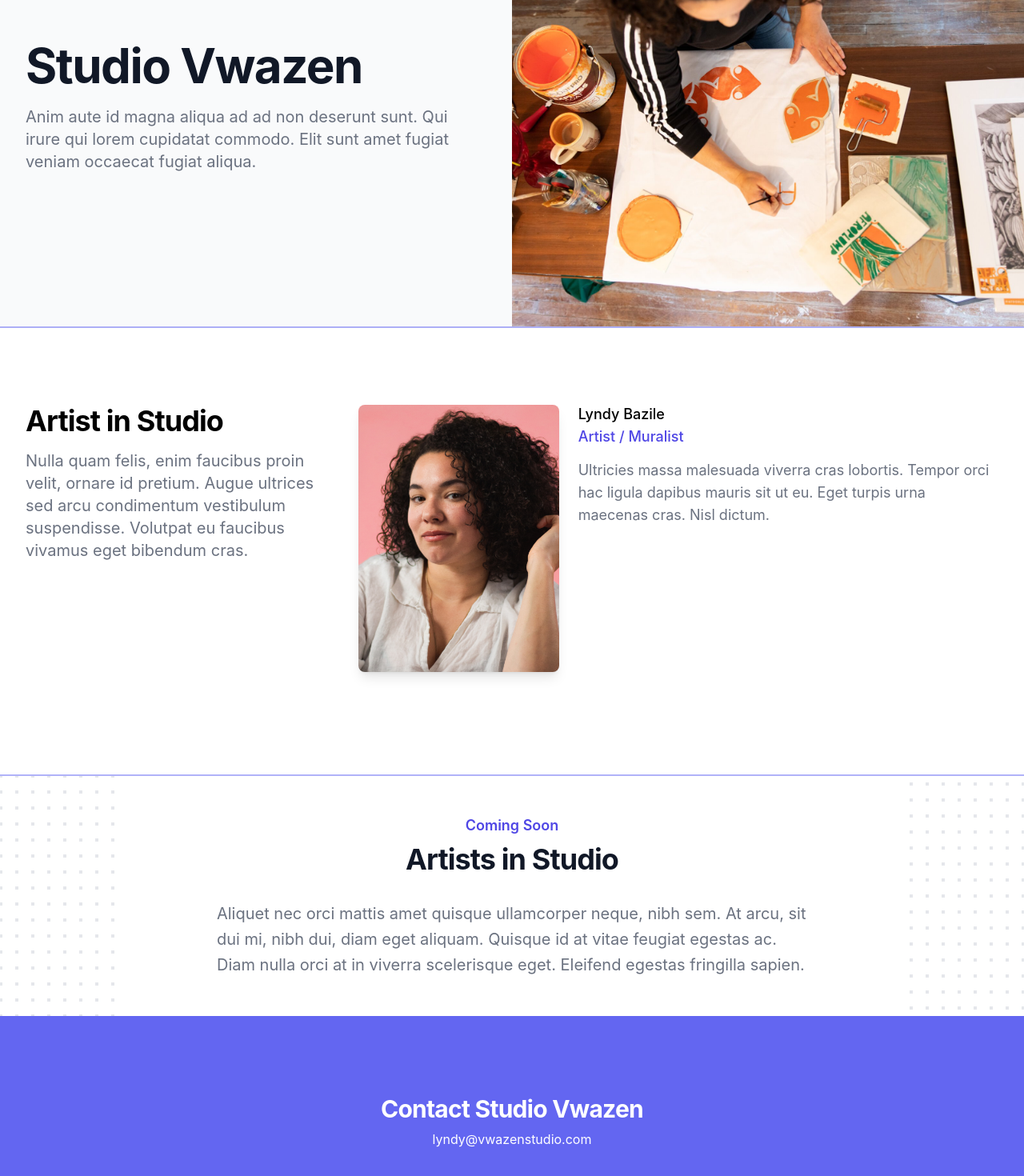
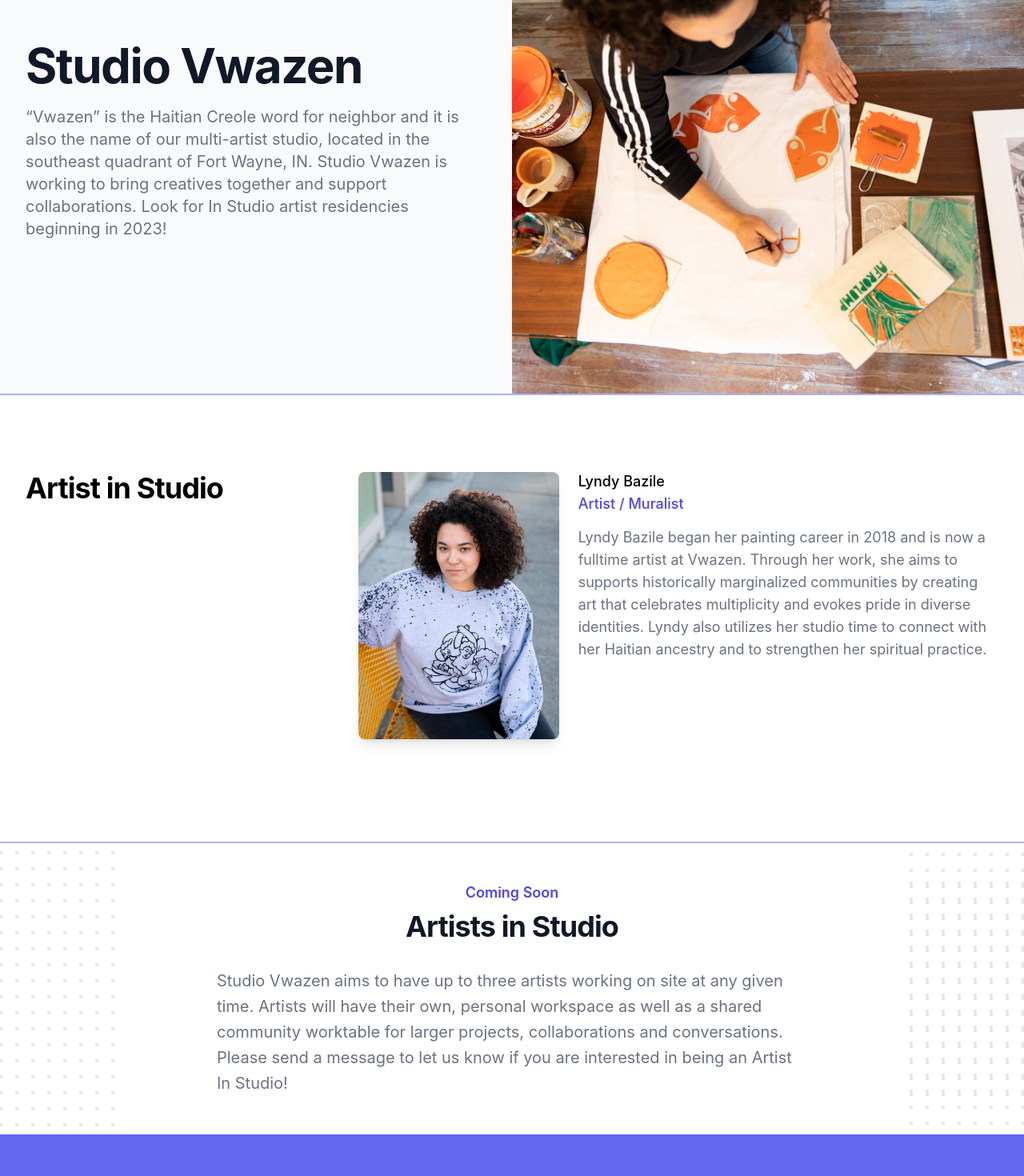
Before and after one commit to jrthartwig/studio-vwazen, a React (Create React App) app: page / in a window 1280 px wide. Shown: the part 140-1610 px from the top of the page at 80% size. Built offline with nearby package versions, Linux system fonts and the light colour scheme.

Commit message:
feat: Lyndy's content

```diff
--- a/src/ArtistInStudio.jsx
+++ b/src/ArtistInStudio.jsx
@@ -1,11 +1,11 @@
-import headshot from "./Headshot_LB.png";
+import headshot from "./Headshot_LB.jpeg";
 
 const people = [
   {
     name: "Lyndy Bazile",
     role: "Artist / Muralist",
     imageUrl: headshot,
-    bio: "Ultricies massa malesuada viverra cras lobortis. Tempor orci hac ligula dapibus mauris sit ut eu. Eget turpis urna maecenas cras. Nisl dictum.",
+    bio: "Lyndy Bazile began her painting career in 2018 and is now a fulltime artist at Vwazen. Through her work, she aims to supports historically marginalized communities by creating art that celebrates multiplicity and evokes pride in diverse identities. Lyndy also utilizes her studio time to connect with her Haitian ancestry and to strengthen her spiritual practice.",
   },
   // More people...
 ];
@@ -16,14 +16,9 @@ export default function ArtistInStudio() {
       <div className="mx-auto max-w-7xl py-12 px-4 sm:px-6 lg:px-8 lg:py-24">
         <div className="space-y-12 lg:grid lg:grid-cols-3 lg:gap-8 lg:space-y-0">
           <div className="space-y-5 sm:space-y-4">
-            <h2 className="text-3xl font-bold tracking-tight sm:text-4xl">
+            <h2 className="text-4xl font-bold tracking-tight sm:text-4xl">
               Artist in Studio
             </h2>
-            <p className="text-xl text-gray-500">
-              Nulla quam felis, enim faucibus proin velit, ornare id pretium.
-              Augue ultrices sed arcu condimentum vestibulum suspendisse.
-              Volutpat eu faucibus vivamus eget bibendum cras.
-            </p>
           </div>
           <div className="lg:col-span-2">
             <ul className="space-y-12 sm:-mt-8 sm:space-y-0 sm:divide-y sm:divide-gray-200 lg:gap-x-8 lg:space-y-0">
--- a/src/ArtistsInStudioInformation.jsx
+++ b/src/ArtistsInStudioInformation.jsx
@@ -115,10 +115,11 @@ export default function ArtistsInStudioInformation() {
             </span>
           </h1>
           <p className="mt-8 text-xl leading-8 text-gray-500">
-            Aliquet nec orci mattis amet quisque ullamcorper neque, nibh sem. At
-            arcu, sit dui mi, nibh dui, diam eget aliquam. Quisque id at vitae
-            feugiat egestas ac. Diam nulla orci at in viverra scelerisque eget.
-            Eleifend egestas fringilla sapien.
+            Studio Vwazen aims to have up to three artists working on site at
+            any given time. Artists will have their own, personal workspace as
+            well as a shared community worktable for larger projects,
+            collaborations and conversations. Please send a message to let us
+            know if you are interested in being an Artist In Studio!
           </p>
         </div>
       </div>
--- a/src/ContactLyndy.jsx
+++ b/src/ContactLyndy.jsx
@@ -12,7 +12,7 @@ export default function ContactLyndy() {
                 <dl className="mt-2 text-base text-white">
                   <div className="grid place-items-center">
                     <dt className="sr-only">Email</dt>
-                    <dd>lyndy@vwazenstudio.com</dd>
+                    <dd>lyndy@vwazen.com</dd>
                   </div>
                 </dl>
               </div>
--- a/src/Footer.jsx
+++ b/src/Footer.jsx
@@ -1,7 +1,7 @@
 const navigation = [
   {
     name: "Instagram",
-    href: "#",
+    href: "https://www.instagram.com/studiovwazen/",
     icon: (props) => (
       <svg fill="currentColor" viewBox="0 0 24 24" {...props}>
         <path
--- a/src/StudioVwazenBanner.jsx
+++ b/src/StudioVwazenBanner.jsx
@@ -10,9 +10,11 @@ export default function StudioVwazenBanner() {
               <span className="block xl:inline">Studio Vwazen</span>
             </h1>
             <p className="mx-auto mt-3 max-w-md text-lg text-gray-500 sm:text-xl md:mt-5 md:max-w-3xl">
-              Anim aute id magna aliqua ad ad non deserunt sunt. Qui irure qui
-              lorem cupidatat commodo. Elit sunt amet fugiat veniam occaecat
-              fugiat aliqua.
+              “Vwazen” is the Haitian Creole word for neighbor and it is also
+              the name of our multi-artist studio, located in the southeast
+              quadrant of Fort Wayne, IN. Studio Vwazen is working to bring
+              creatives together and support collaborations. Look for In Studio
+              artist residencies beginning in 2023!
             </p>
           </div>
         </div>
```
Also changed, not shown: src/Headshot_LB.jpeg (added), src/Headshot_LB.png (deleted).
